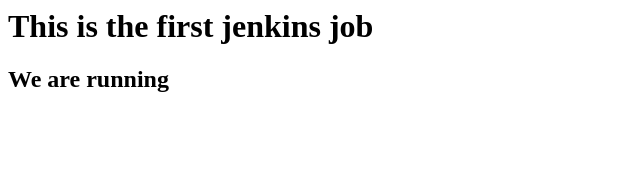
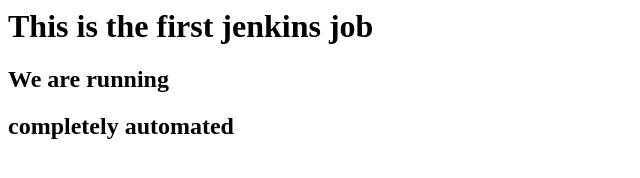
Before and after one commit to rhtmhl55work/myweb, a plain HTML site: page index.html in a window 1280 px wide. Shown: the whole page, without its empty margins (0-640 px from the left). Drawn offline with Linux system fonts and the light colour scheme.

Commit message:
completely automated

```diff
--- a/index.html
+++ b/index.html
@@ -1,2 +1,3 @@
 <h1>This is the first jenkins job</h1>
 <h2>We are running</h2>
+<h2>completely automated</h2>
```
